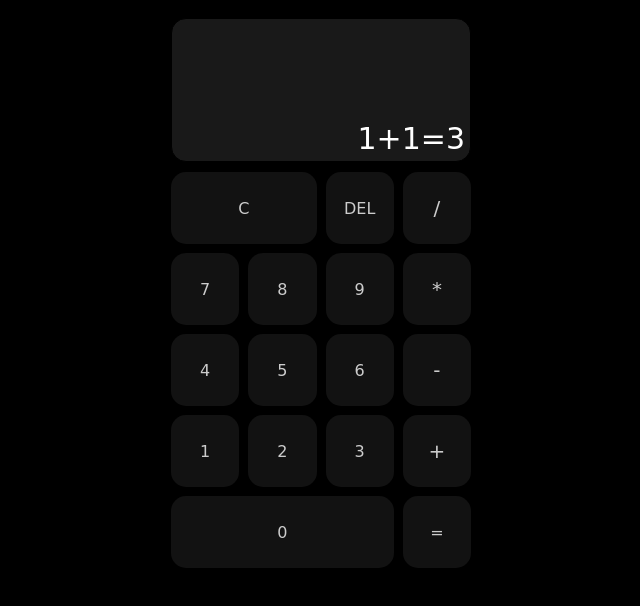
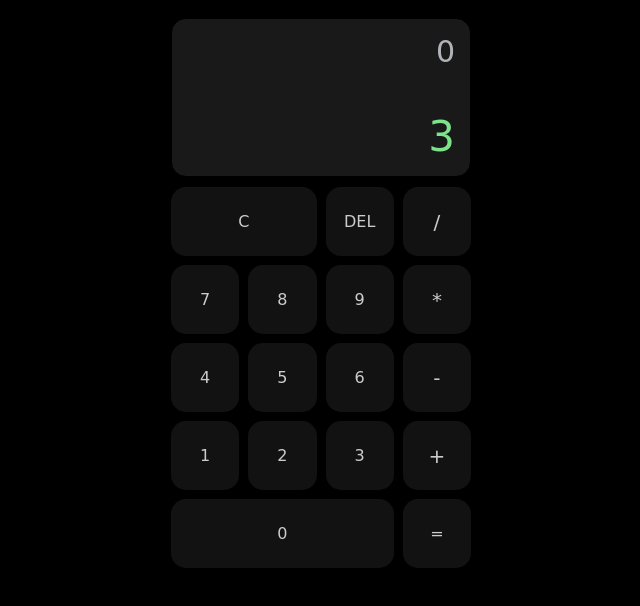
Before and after one commit to Himesh9512/calculator, a plain HTML site: page index.html in a window 1280 px wide. Shown: the whole page, without its empty margins (319-959 px from the left). Drawn offline with Linux system fonts and the light colour scheme.

Commit message:
Clean CSS files

```diff
--- a/css/style.css
+++ b/css/style.css
@@ -9,6 +9,7 @@ body {
     align-items: center;
     background-color: #000000;
 }
+
 .container {
     height: 550px;
     width: 300px;
@@ -19,11 +20,13 @@ body {
     border-radius: 15px;
 }
 
+/*  || Display css ||  */
 .display {
     display: flex;
-    justify-content: end;
+    flex-direction: column;
+    justify-content: space-between;
     align-items: end;
-    padding: 5px;
+    padding: 15px;
     font-size: 30px;
     border-radius: 15px;
     border: 1px solid black;
@@ -32,6 +35,15 @@ body {
     color: #ffffff;
 }
 
+.lastScreen {
+    color: #B0B3B8;
+}
+
+.currentScreen {
+    font-Size: 42px;
+    color: #7CE38B;
+}
+/*  || Keypad-button css ||  */
 .keypad {
     display: grid;
     grid-template-rows: repeat(5, 1fr);
@@ -51,14 +63,36 @@ body {
     align-items: center;
     border-radius: 15px;
     background-color: #121212;
-    box-shadow: 0px 2px 6px rgba(0,0,0,0.2);
-    outline: none;
     color: #ccc;
-    background-size: 0 100%;
-    background-position: left;
     transition: all 0.2s ease-in-out;
 }
 
+.operator {
+    font-size: 20px;
+}
+
+.number:hover {
+    color: #111;
+    background-color: #fff;
+    background-size: 100% 100%;
+}
+
+.operator:hover {
+    color: #111;
+    background-color: #03DAC6;
+}
+
+.clear:hover {
+    color: #111;
+    background-color: #CC3333;
+}
+
+.equal:hover {
+    color: #111;
+    background-color: #BB86FC;
+}
+
+/* ||  buttons grid alignment  || */
 .last{
     grid-template-areas:
         "a a a b" ;
@@ -80,27 +114,3 @@ body {
 .first > .operator {
     grid-area: c;
 }
-.operator {
-    font-size: 20px;
-}
-
-.number:hover {
-    color: #111;
-    background-color: #fff;
-    background-size: 100% 100%;
-}
-
-.operator:hover {
-    color: #111;
-    background-color: #03DAC6;
-}
-
-.clear:hover {
-    color: #111;
-    background-color: #CF6679;
-}
-
-.equal:hover {
-    color: #111;
-    background-color: #BB86FC;
-}
--- a/index.html
+++ b/index.html
@@ -8,7 +8,10 @@
     </head>
     <body>
         <div class="container">
-            <div class="display">1+1=3</div>
+            <div class="display">
+                <div class="lastScreen">0</div>
+                <div class="currentScreen">3</div>
+            </div>
             <div class="keypad">
                 <div class="row first">
                     <div class="button clear">C</div>
```
